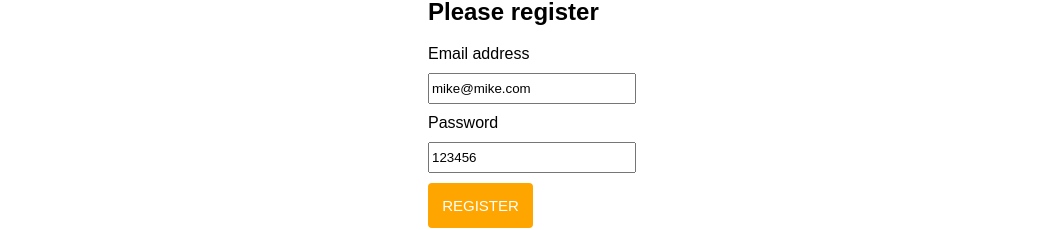
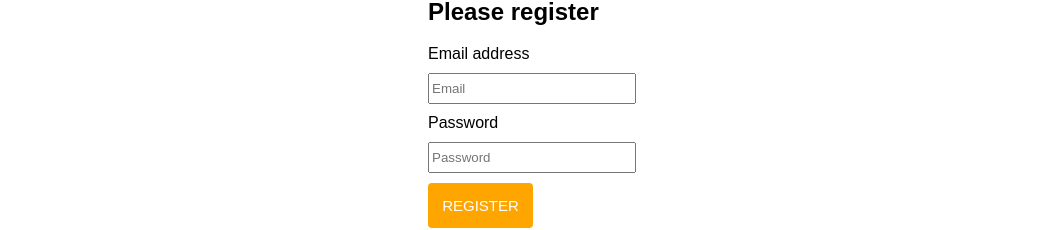
Before and after one commit to TunkisT/React-exam, a React (Create React App) app: page /register in a window 1280 px wide. Shown: the part 185-415 px from the top of the page, without its empty margins (108-1171 px from the left). Built offline with nearby package versions, Linux system fonts and the light colour scheme.

Commit message:
add form clear

```diff
--- a/src/pages/Add/Add.jsx
+++ b/src/pages/Add/Add.jsx
@@ -5,8 +5,8 @@ import css from './Add.module.css';
 
 function Add() {
   const token = localStorage.getItem('token');
-  const [title, setTitle] = useState('Mike post');
-  const [description, setDescription] = useState('Mike post description');
+  const [title, setTitle] = useState('');
+  const [description, setDescription] = useState('');
 
   const postData = { title, description };
 
@@ -34,6 +34,8 @@ function Add() {
   function formHandler(e) {
     e.preventDefault();
     sendFetch();
+    setTitle('')
+    setDescription('')
   }
 
   return (
--- a/src/pages/Login/Login.jsx
+++ b/src/pages/Login/Login.jsx
@@ -6,8 +6,8 @@ import { useHistory } from 'react-router-dom';
 import toast, { Toaster } from 'react-hot-toast';
 
 function Login() {
-  const [email, setEmail] = useState('q@q.com');
-  const [password, setPassword] = useState('123456');
+  const [email, setEmail] = useState('');
+  const [password, setPassword] = useState('');
   const history = useHistory();
 
   const loginData = { email, password };
--- a/src/pages/Register/Register.jsx
+++ b/src/pages/Register/Register.jsx
@@ -4,8 +4,8 @@ import Button from '../../components/UI/Button';
 import toast, { Toaster } from 'react-hot-toast';
 
 function Register() {
-  const [email, setEmail] = useState('mike@mike.com');
-  const [password, setPassword] = useState('123456');
+  const [email, setEmail] = useState('');
+  const [password, setPassword] = useState('');
 
   const registerData = { email, password };
 
```
